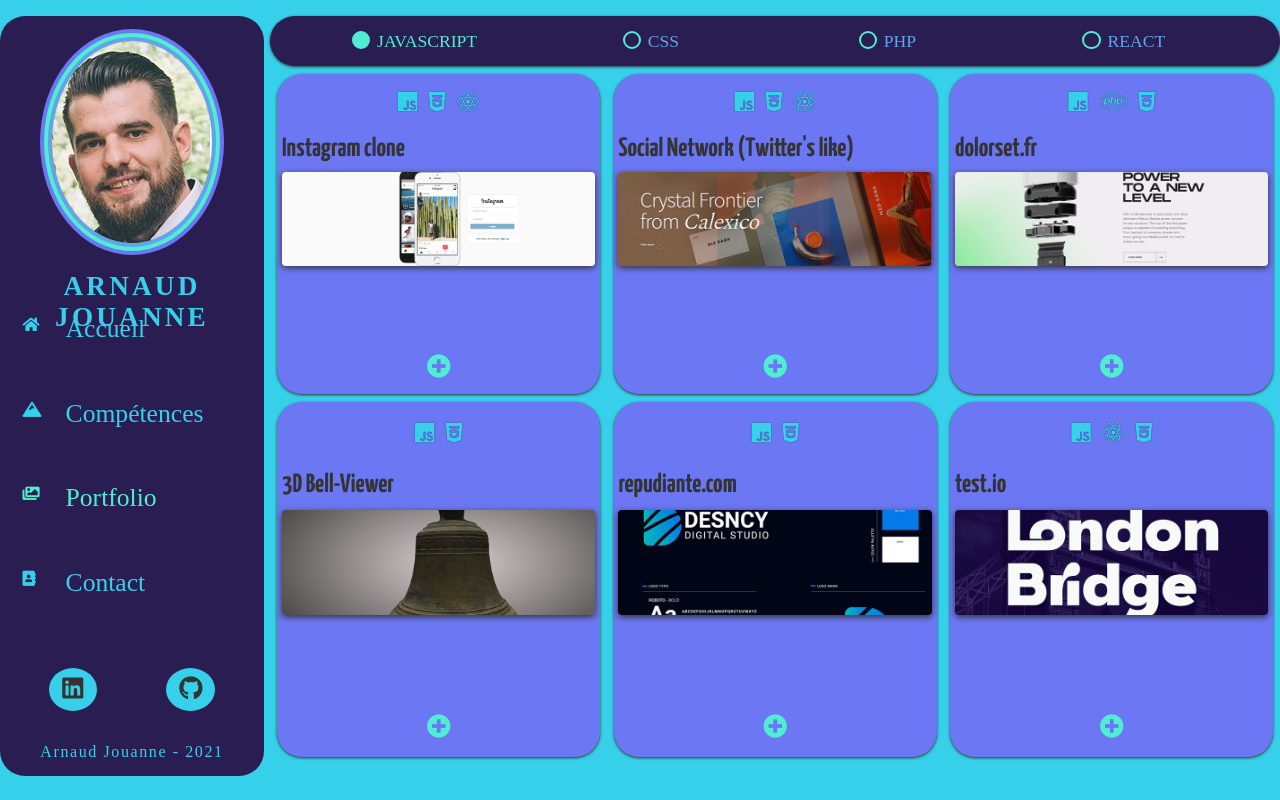
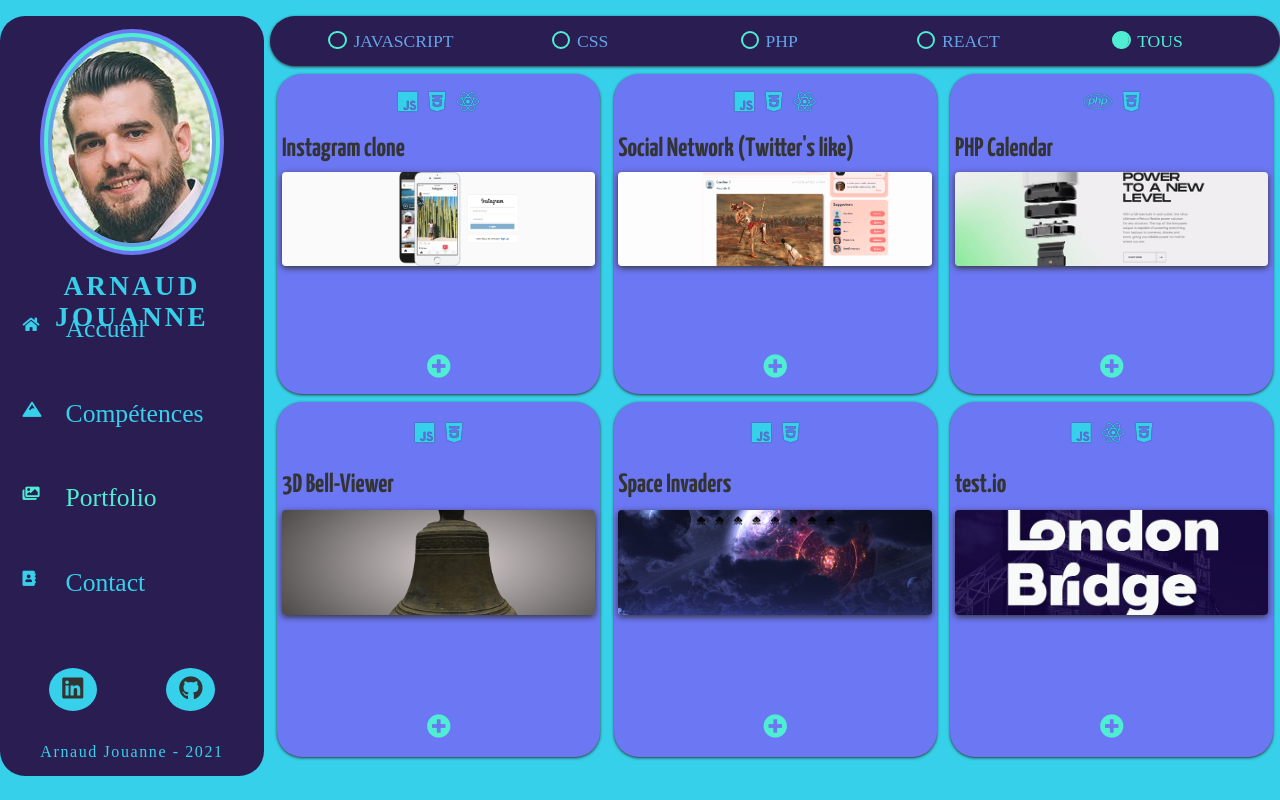
Before and after one commit to Nonos2k12/Site_CV_React, a React (Create React App) app: page /portfolio in a window 1280 px wide. Built offline with nearby package versions, Linux system fonts and the light colour scheme; a web font is replaced by a local one.

Commit message:
Working on the portfolio page, add some pics & rename some projects

```diff
--- a/src/components/portfolio/ProjectList.js
+++ b/src/components/portfolio/ProjectList.js
@@ -10,8 +10,9 @@ export default class ProjectList extends Component {
       { id: 2, value: "css" },
       { id: 3, value: "php" },
       { id: 4, value: "react" },
+      { id: 5, value: "tous" },
     ],
-    selectedRadio: "javascript",
+    selectedRadio: "tous",
   };
 
   handleRadio = (event) => {
--- a/src/data/portfolioData.js
+++ b/src/data/portfolioData.js
@@ -2,7 +2,7 @@ export const portfolioData = [
   {
     id: 1,
     name: "Instagram clone",
-    languages: ["javascript", "css", "react"],
+    languages: ["tous", "javascript", "css", "react"],
     languagesIcons: ["fab fa-js", "fab fa-css3-alt", "fab fa-react"],
     source: "https://github.com/Nonos2k12/instagram_clone",
     info: "Lorem ipsum, dolor sit amet consectetur adipisicing elit. Accusamus laboriosam aut nihil? Possimus, id facilis dignissimos repudiandae modi dolorum ea accusantium, veritatis debitis odio eveniet quos incidunt eaque nemo eius perferendis consequatur? Lorem ipsum, dolor sit amet consectetur adipisicing elit. Accusamus laboriosam aut nihil? Possimus, id facilis dignissimos repudiandae modi dolorum ea accusantium.",
@@ -11,25 +11,25 @@ export const portfolioData = [
   {
     id: 2,
     name: "Social Network (Twitter's like)",
-    languages: ["javascript", "css", "react"],
+    languages: ["tous", "javascript", "css", "react"],
     languagesIcons: ["fab fa-js", "fab fa-css3-alt", "fab fa-react"],
     source: "https://github.com/Nonos2k12/Projet-Doranco-RS",
     info: "Lorem ipsum, dolor sit amet consectetur adipisicing elit. Accusamus laboriosam aut nihil? Possimus, id facilis dignissimos repudiandae modi dolorum ea accusantium, veritatis debitis odio eveniet quos incidunt eaque nemo eius perferendis consequatur? Lorem ipsum, dolor sit amet consectetur adipisicing elit. Accusamus laboriosam aut nihil? Possimus, id facilis dignissimos repudiandae modi dolorum ea accusantium.",
-    picture: "./media/project2.JPG",
+    picture: "./media/project2.png",
   },
   {
     id: 3,
-    name: "dolorset.fr",
-    languages: ["javascript", "php", "css"],
-    languagesIcons: ["fab fa-js", "fab fa-php", "fab fa-css3-alt"],
-    source: "http://www.github.com",
+    name: "PHP Calendar",
+    languages: ["tous", "php", "css"],
+    languagesIcons: ["fab fa-php", "fab fa-css3-alt"],
+    source: "https://github.com/Nonos2k12/calendrier_php_sql",
     info: "Lorem ipsum, dolor sit amet consectetur adipisicing elit. Accusamus laboriosam aut nihil? Possimus, id facilis dignissimos repudiandae modi dolorum ea accusantium, veritatis debitis odio eveniet quos incidunt eaque nemo eius perferendis consequatur? Lorem ipsum, dolor sit amet consectetur adipisicing elit. Accusamus laboriosam aut nihil? Possimus, id facilis dignissimos repudiandae modi dolorum ea accusantium.",
     picture: "./media/project3.JPG",
   },
   {
     id: 4,
     name: "3D Bell-Viewer",
-    languages: ["javascript", "css"],
+    languages: ["tous", "javascript", "css"],
     languagesIcons: ["fab fa-js", "fab fa-css3-alt"],
     source: "https://github.com/Nonos2k12/Babylon-JS-3D-Bell-Viewer",
     info: "Lorem ipsum, dolor sit amet consectetur adipisicing elit. Accusamus laboriosam aut nihil? Possimus, id facilis dignissimos repudiandae modi dolorum ea accusantium, veritatis debitis odio eveniet quos incidunt eaque nemo eius perferendis consequatur? Lorem ipsum, dolor sit amet consectetur adipisicing elit. Accusamus laboriosam aut nihil? Possimus, id facilis dignissimos repudiandae modi dolorum ea accusantium.",
@@ -37,17 +37,17 @@ export const portfolioData = [
   },
   {
     id: 5,
-    name: "repudiante.com",
-    languages: ["javascript", "css"],
+    name: "Space Invaders",
+    languages: ["tous", "javascript", "css"],
     languagesIcons: ["fab fa-js", "fab fa-css3-alt"],
-    source: "http://www.github.com",
+    source: "https://github.com/Nonos2k12/Space-invaders",
     info: "Lorem ipsum, dolor sit amet consectetur adipisicing elit. Accusamus laboriosam aut nihil? Possimus, id facilis dignissimos repudiandae modi dolorum ea accusantium, veritatis debitis odio eveniet quos incidunt eaque nemo eius perferendis consequatur? Lorem ipsum, dolor sit amet consectetur adipisicing elit. Accusamus laboriosam aut nihil? Possimus, id facilis dignissimos repudiandae modi dolorum ea accusantium.",
-    picture: "./media/project5.JPG",
+    picture: "./media/project5.png",
   },
   {
     id: 6,
     name: "test.io",
-    languages: ["javascript", "react", "css"],
+    languages: ["tous", "javascript", "react", "css"],
     languagesIcons: ["fab fa-js", "fab fa-react", "fab fa-css3-alt"],
     source: "http://www.github.com",
     info: "Lorem ipsum, dolor sit amet consectetur adipisicing elit. Accusamus laboriosam aut nihil? Possimus, id facilis dignissimos repudiandae modi dolorum ea accusantium, veritatis debitis odio eveniet quos incidunt eaque nemo eius perferendis consequatur? Lorem ipsum, dolor sit amet consectetur adipisicing elit. Accusamus laboriosam aut nihil? Possimus, id facilis dignissimos repudiandae modi dolorum ea accusantium.",
```
Also changed, not shown: public/media/project2.png (added), public/media/project5.png (added).
